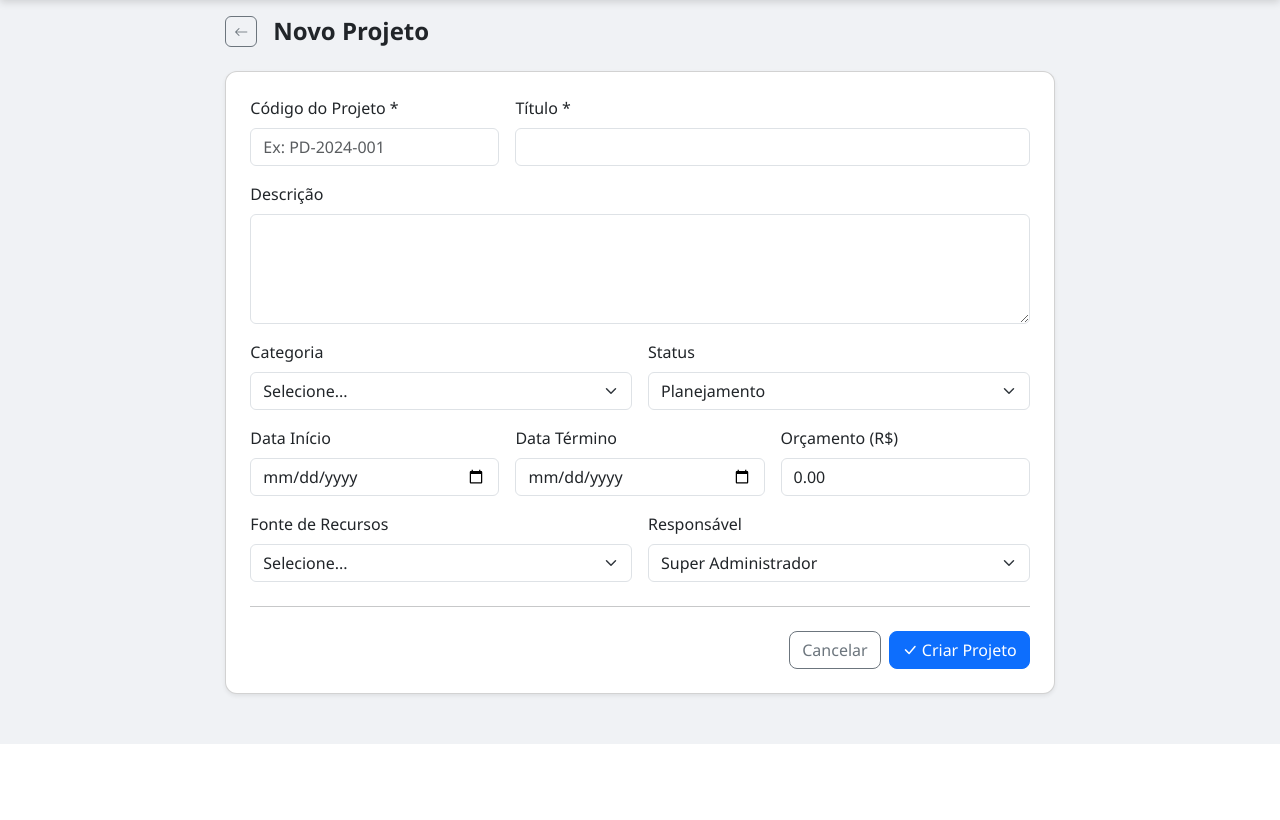
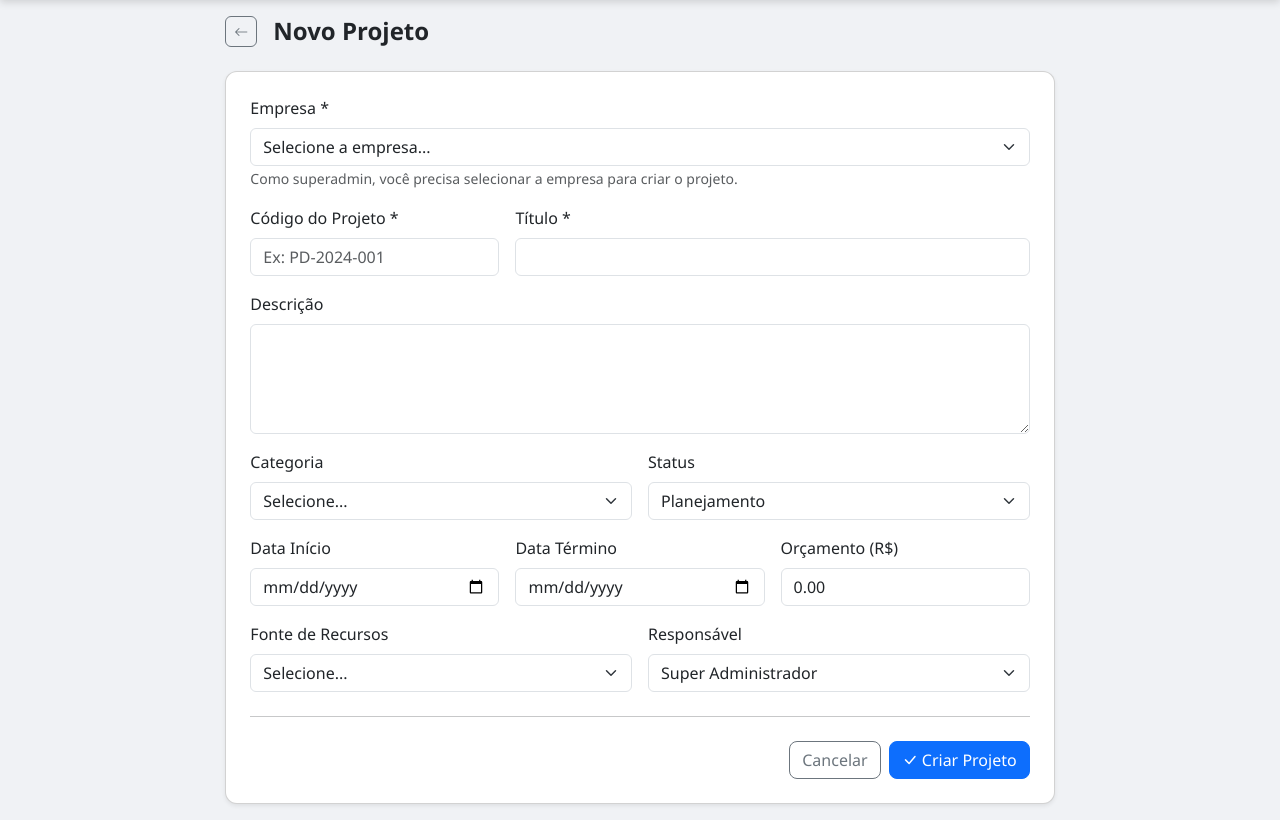
Before and after one commit to eduardotsantos/Python, a Flask app: page /projects/new in a window 1280 px wide. Shown: the part 56-876 px from the top of the page. Before the commit the page ends 800 px from the top, so only its background shows below. Run offline with Flask 3, Linux system fonts and the light colour scheme; a user stored in the database is signed in.

Commit message:
fix: Permitir superadmin criar projetos selecionando empresa
- Superadmin agora deve selecionar uma empresa ao criar projeto
- Corrige erro de IntegrityError quando tenant_id era NULL

https://claude.ai/code/session_01PZ1dS4m6XMv9TH7NS5L7mQ

```diff
--- a/rd_project_management/routes/projects.py
+++ b/rd_project_management/routes/projects.py
@@ -1,6 +1,6 @@
 from flask import Blueprint, render_template, redirect, url_for, flash, request, send_file, current_app
 from flask_login import login_required, current_user
-from models import db, Project, User, Expense, Resource, Milestone, Timesheet, ProjectCall, ProjectDocument
+from models import db, Project, User, Expense, Resource, Milestone, Timesheet, ProjectCall, ProjectDocument, Tenant
 from services.tenant_utils import tenant_required, ensure_tenant_access, get_current_tenant_id
 from datetime import datetime
 from io import BytesIO
@@ -113,6 +113,10 @@ def list_projects():
 @tenant_required
 def create_project():
     tenant_id = get_current_tenant_id()
+    is_superadmin = current_user.tenant_id is None
+
+    # Get tenants for superadmin selection
+    tenants = Tenant.query.filter_by(is_active=True).order_by(Tenant.name).all() if is_superadmin else []
 
     # Check tenant project limit
     if tenant_id and current_user.tenant and not current_user.tenant.can_add_project():
@@ -120,6 +124,15 @@ def create_project():
         return redirect(url_for('projects.list_projects'))
 
     if request.method == 'POST':
+        # For superadmin, get tenant from form
+        if is_superadmin:
+            selected_tenant_id = request.form.get('tenant_id')
+            if not selected_tenant_id:
+                flash('Selecione uma empresa para criar o projeto.', 'danger')
+                users = User.query.all()
+                return render_template('projects/form.html', project=None, users=users, tenants=tenants, is_superadmin=is_superadmin)
+            tenant_id = int(selected_tenant_id)
+
         code = request.form.get('code', '').strip()
         title = request.form.get('title', '').strip()
         description = request.form.get('description', '').strip()
@@ -134,13 +147,13 @@ def create_project():
 
         if not all([code, title]):
             flash('Código e título são obrigatórios.', 'danger')
-            return render_template('projects/form.html', project=None, users=users)
+            return render_template('projects/form.html', project=None, users=users, tenants=tenants, is_superadmin=is_superadmin)
 
         # Check code uniqueness within tenant
-        existing = Project.query.filter_by(tenant_id=tenant_id, code=code).first() if tenant_id else Project.query.filter_by(code=code).first()
+        existing = Project.query.filter_by(tenant_id=tenant_id, code=code).first()
         if existing:
-            flash('Código do projeto já existe.', 'danger')
-            return render_template('projects/form.html', project=None, users=users)
+            flash('Código do projeto já existe nesta empresa.', 'danger')
+            return render_template('projects/form.html', project=None, users=users, tenants=tenants, is_superadmin=is_superadmin)
 
         project = Project(
             tenant_id=tenant_id,
@@ -165,7 +178,7 @@ def create_project():
         return redirect(url_for('projects.view_project', project_id=project.id))
 
     users = User.query.filter_by(tenant_id=tenant_id).all() if tenant_id else User.query.all()
-    return render_template('projects/form.html', project=None, users=users)
+    return render_template('projects/form.html', project=None, users=users, tenants=tenants, is_superadmin=is_superadmin)
 
 
 @projects_bp.route('/projects/<int:project_id>')
@@ -197,18 +210,19 @@ def edit_project(project_id):
     project = Project.query.get_or_404(project_id)
     ensure_tenant_access(project)
 
-    tenant_id = get_current_tenant_id()
+    tenant_id = get_current_tenant_id() or project.tenant_id
+    is_superadmin = current_user.tenant_id is None
 
     if request.method == 'POST':
         new_code = request.form.get('code', '').strip()
 
         # Check code uniqueness if changed
         if new_code != project.code:
-            existing = Project.query.filter_by(tenant_id=tenant_id, code=new_code).first() if tenant_id else Project.query.filter_by(code=new_code).first()
+            existing = Project.query.filter_by(tenant_id=project.tenant_id, code=new_code).first()
             if existing:
                 flash('Código do projeto já existe.', 'danger')
                 users = User.query.filter_by(tenant_id=tenant_id).all() if tenant_id else User.query.all()
-                return render_template('projects/form.html', project=project, users=users)
+                return render_template('projects/form.html', project=project, users=users, tenants=[], is_superadmin=is_superadmin)
 
         project.code = new_code
         project.title = request.form.get('title', '').strip()
@@ -231,7 +245,7 @@ def edit_project(project_id):
         return redirect(url_for('projects.view_project', project_id=project.id))
 
     users = User.query.filter_by(tenant_id=tenant_id).all() if tenant_id else User.query.all()
-    return render_template('projects/form.html', project=project, users=users)
+    return render_template('projects/form.html', project=project, users=users, tenants=[], is_superadmin=is_superadmin)
 
 
 @projects_bp.route('/projects/<int:project_id>/delete', methods=['POST'])
--- a/rd_project_management/templates/projects/form.html
+++ b/rd_project_management/templates/projects/form.html
@@ -15,6 +15,18 @@
             <div class="card-body p-4">
                 <form method="POST">
                     <div class="row g-3">
+                        {% if is_superadmin and not project %}
+                        <div class="col-12">
+                            <label for="tenant_id" class="form-label">Empresa *</label>
+                            <select class="form-select" id="tenant_id" name="tenant_id" required>
+                                <option value="">Selecione a empresa...</option>
+                                {% for tenant in tenants %}
+                                <option value="{{ tenant.id }}">{{ tenant.name }}</option>
+                                {% endfor %}
+                            </select>
+                            <small class="text-muted">Como superadmin, você precisa selecionar a empresa para criar o projeto.</small>
+                        </div>
+                        {% endif %}
                         <div class="col-md-4">
                             <label for="code" class="form-label">Código do Projeto *</label>
                             <input type="text" class="form-control" id="code" name="code"
```
